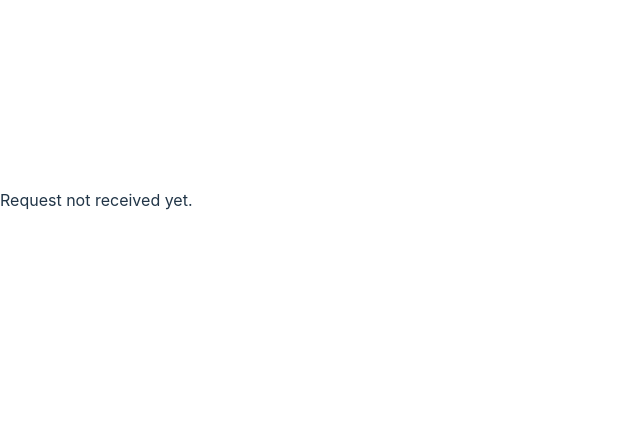
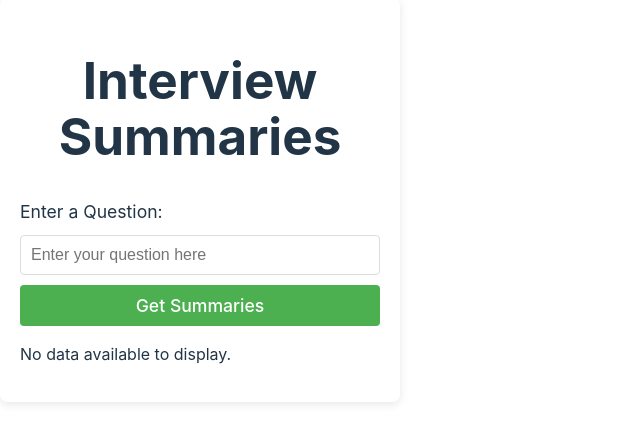
Before and after one commit to SamLee-dedeboy/JT_linking, a Svelte app: page / in a window 1280 px wide. Shown: the part 200-642 px from the top of the page, without its empty margins (0-640 px from the left). Built offline with nearby package versions, Linux system fonts and the light colour scheme; no server answers.

Commit message:
svelte version

```diff
--- a/src/App.svelte
+++ b/src/App.svelte
@@ -1,23 +1,140 @@
 <script lang="ts">
   import { onMount } from "svelte";
 
-  const server_address = "http://localhost:5000";
-  let hello_message = "Request not received yet.";
-  function fetchTest() {
-    // fetch data from backend
-    fetch(server_address + "/test/")
-      .then((res) => res.text())
-      .then((res) => {
-        console.log({ res });
-        hello_message = res;
+  const server_address = "http://127.0.0.1:5000";
+  let question = "";
+  let summaries: string[] = [];
+  let errorMessage = "";
+
+  // Function to handle the POST request
+  async function fetchSummaries() {
+    if (!question) {
+      errorMessage = "Please enter a question!";
+      return;
+    }
+
+    try {
+      const response = await fetch(server_address + "/codes/question/", {
+        method: "POST",
+        headers: {
+          "Content-Type": "application/json",
+        },
+        body: JSON.stringify({ question: question }),
       });
+
+      const data = await response.json();
+
+      // If summaries are found, display them
+      if (data.summaries && data.summaries.length > 0) {
+        summaries = data.summaries;
+        errorMessage = ""; // Clear any previous error messages
+      } else {
+        summaries = [];
+        errorMessage = "No summaries found for the given question.";
+      }
+    } catch (error) {
+      errorMessage = "An error occurred while fetching the summaries.";
+      console.error("Error:", error);
+    }
   }
-  onMount(() => {
-    fetchTest();
-  });
 </script>
 
-<main>{hello_message}</main>
+<main>
+  <div class="container">
+    <h1>Interview Summaries</h1>
+    <label for="question">Enter a Question:</label>
+    <input
+      type="text"
+      id="question"
+      bind:value={question}
+      placeholder="Enter your question here"
+    />
+    <button on:click={fetchSummaries}>Get Summaries</button>
+
+    {#if errorMessage}
+      <p class="error">{errorMessage}</p>
+    {/if}
+
+    {#if summaries.length > 0}
+      <div id="summaries">
+        {#each summaries as summary}
+          <div class="summary">{JSON.stringify(summary, null, 2)}</div>
+        {/each}
+      </div>
+    {:else if !errorMessage}
+      <p>No data available to display.</p>
+    {/if}
+  </div>
+</main>
 
 <style>
+  * {
+    box-sizing: border-box;
+  }
+
+  body {
+    font-family: Arial, sans-serif;
+    margin: 0;
+    height: 100vh;
+    display: flex;
+    justify-content: center;
+    align-items: center;
+    background-color: #f4f4f4;
+  }
+
+  .container {
+    width: 400px;
+    padding: 20px;
+    background-color: white;
+    border-radius: 8px;
+    box-shadow: 0 2px 10px rgba(0, 0, 0, 0.1);
+  }
+
+  h1 {
+    text-align: center;
+  }
+
+  label {
+    font-size: 1.1em;
+  }
+
+  input[type="text"] {
+    width: 100%;
+    padding: 10px;
+    margin: 10px 0;
+    font-size: 1em;
+    border: 1px solid #ddd;
+    border-radius: 4px;
+  }
+
+  button {
+    width: 100%;
+    padding: 10px;
+    font-size: 1.1em;
+    background-color: #4CAF50;
+    color: white;
+    border: none;
+    border-radius: 4px;
+    cursor: pointer;
+  }
+
+  button:hover {
+    background-color: #45a049;
+  }
+
+  .summary {
+    background-color: #f9f9f9;
+    border: 1px solid #ddd;
+    padding: 10px;
+    margin-top: 10px;
+    font-size: 1em;
+    border-radius: 4px;
+    white-space: pre-wrap;
+  }
+
+  .error {
+    color: red;
+    font-size: 1em;
+    text-align: center;
+  }
 </style>
```
Also changed, not shown: 1 other file (tests, documents, lock files or other folders).
